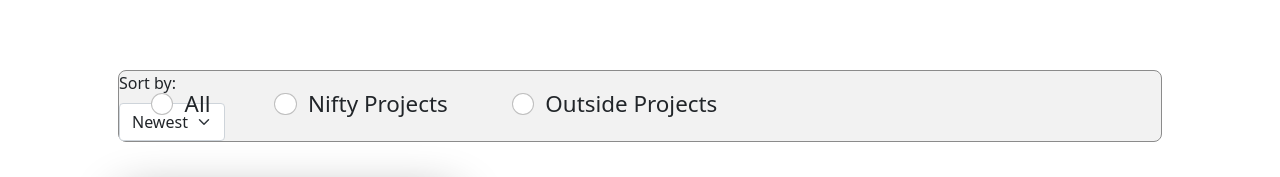
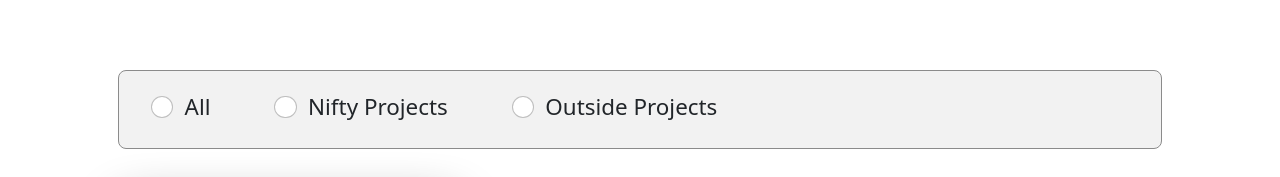
Before and after one commit to solution-pool/BHG-Nifty-Project, a React (Create React App) app: page / in a window 1280 px wide. Shown: the part 623-800 px from the top of the page. Built offline with nearby package versions, Linux system fonts and the light colour scheme; no server answers; the database is empty.

Commit message:
change site tile

```diff
--- a/public/index.html
+++ b/public/index.html
@@ -2,14 +2,13 @@
 <html lang="en">
   <head>
     <meta charset="utf-8" />
-    <link rel="icon" href="%PUBLIC_URL%/favicon.ico" />
+    <link rel="icon" href="%PUBLIC_URL%/siteIcon.svg" />
     <meta name="viewport" content="width=device-width, initial-scale=1" />
     <meta name="theme-color" content="#000000" />
     <meta
       name="description"
-      content="Web site created using create-react-app"
+      content="Nifty project"
     />
-    <link rel="apple-touch-icon" href="%PUBLIC_URL%/logo192.png" />
     <!--
       manifest.json provides metadata used when your web app is installed on a
       user's mobile device or desktop. See https://developers.google.com/web/fundamentals/web-app-manifest/
@@ -28,7 +27,7 @@
       work correctly both with client-side routing and a non-root public URL.
       Learn how to configure a non-root public URL by running `npm run build`.
     -->
-    <title>React App</title>
+    <title>Nifty Project</title>
   </head>
   <body>
     <noscript>You need to enable JavaScript to run this app.</noscript>
--- a/src/assets/stylesheet/_home.scss
+++ b/src/assets/stylesheet/_home.scss
@@ -42,16 +42,16 @@
         .sort-section {
             background-color: $content-background-color;
             margin-top: 4rem;
-            position: relative;
+            // position: relative;
             display: flex;
             border : 1px solid $light-button-hover;
             border-radius: 0.5rem;
 
             ul {
-                margin-top: auto;
+                margin-top: 1.2rem;
                 display: inline-block;
-                position: absolute;
-                top: 1rem;
+                // position: absolute;
+                top: 2rem;
                 list-style: none;
                 li {
                     float: left;
--- a/src/pages/Home.js
+++ b/src/pages/Home.js
@@ -84,6 +84,7 @@ const Home = () => {
                 <Row>
                     <Col lg="12" md="12" sm="12">
                         <div className="sort-section">
+                            <div>
                                 <ul>
                                     <li>
                                         <Form.Group>
@@ -116,13 +117,14 @@ const Home = () => {
                                     </Form.Group>
                                     </li>
                                 </ul>
+                            </div>
                             <Form.Group className="sort">
-                                <Form.Label>Sort by:</Form.Label>
+                                {/* <Form.Label></Form.Label>
                                 <Form.Select>
                                     <option>Newest</option>
                                     <option>Name</option>
                                     <option>User</option>
-                                </Form.Select>
+                                </Form.Select> */}
                             </Form.Group>
                         </div>
                     </Col>
```
Also changed, not shown: public/siteIcon.svg (added). Lines whose indentation alone changed are shown as unchanged.
